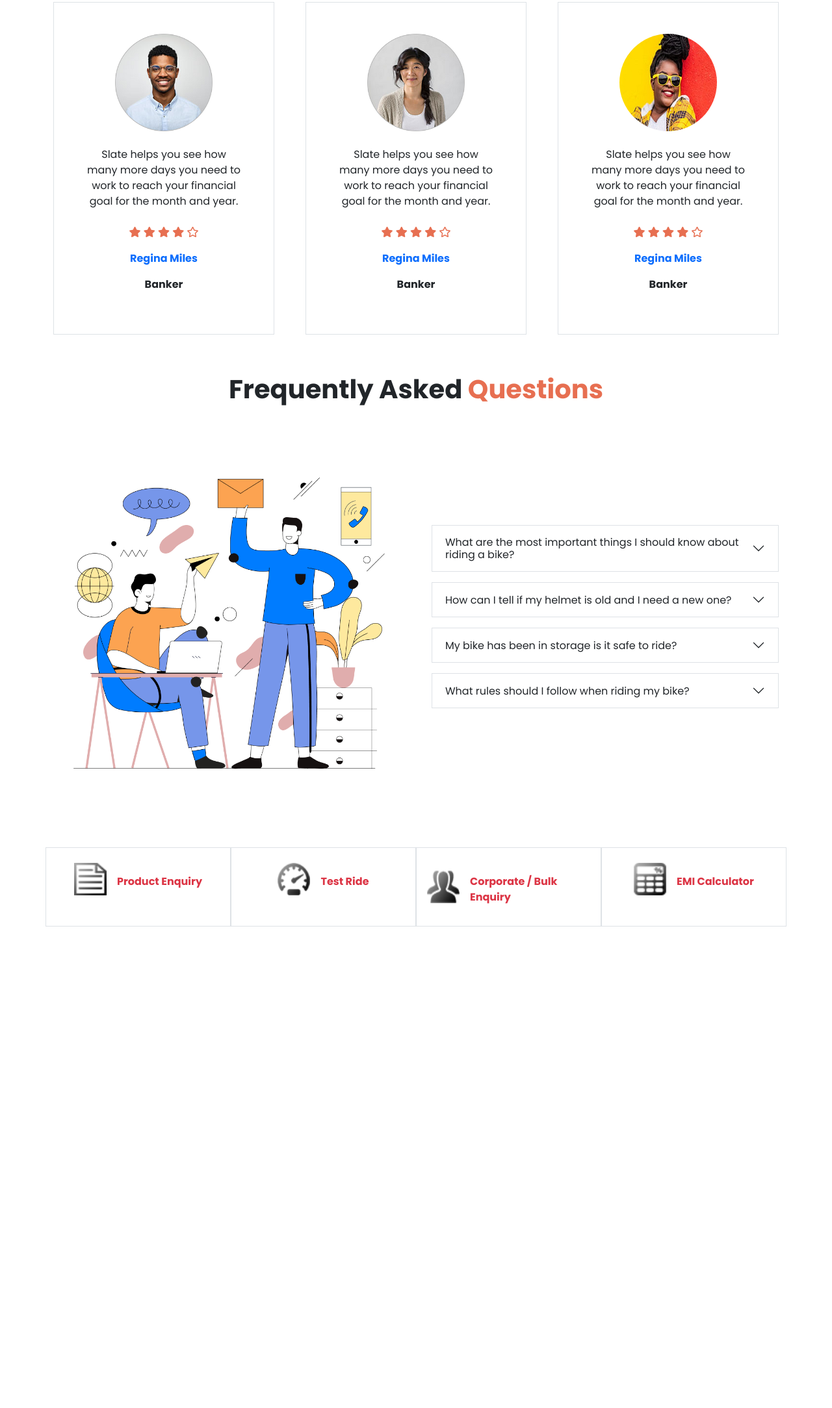
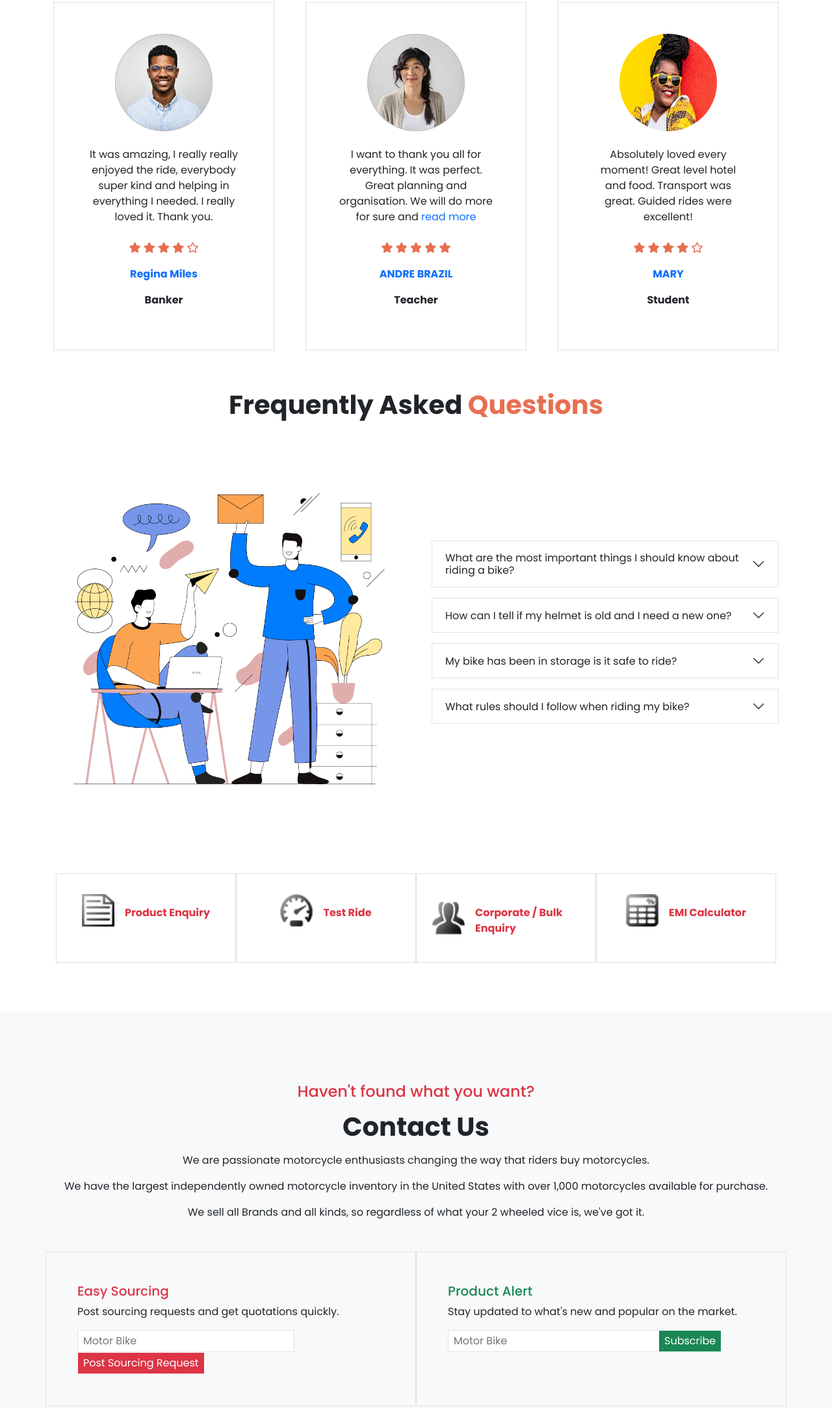
Before and after one commit to developeremdad/honda-crb, a plain HTML site: page index.html in a window 1280 px wide. Shown: the part 1289-3456 px from the top of the page at 65% size. Before the commit the page ends 2775 px from the top, so only its background shows below. Drawn offline with nearby package versions, Linux system fonts and the light colour scheme.

Commit message:
bonus part modify

```diff
--- a/index.html
+++ b/index.html
@@ -19,7 +19,7 @@
     <!-- css style link  -->
     <link rel="stylesheet" href="style.css">
 
-    <title>Site Name</title>
+    <title>Honda Care</title>
   </head>
   <body>
 
@@ -100,7 +100,7 @@
           <div class="col-12 col-lg-4 col-md-4">
             <div class="user-1 border border-1 p-lg-5 p-3 text-center">
               <img height="150" width="150" src="images/user-1.png" alt="user-1">
-              <p class="text-center my-4">Slate helps you see how many more days you need to work to reach your financial goal for the month and year.</p>
+              <p class="text-center my-4">It was amazing, I really really enjoyed the ride, everybody super kind and helping in everything I needed. I really loved it. Thank you.</p>
               <div class="start text-center my-custom-text-color">
                 <i class="fas fa-star"></i>
                 <i class="fas fa-star"></i>
@@ -116,7 +116,23 @@
           <div class="col-12 col-lg-4 col-md-4">
             <div class="user-1 border border-1 p-lg-5 p-3 text-center">
               <img height="150" width="150" src="images/user-2.png" alt="user-2">
-              <p class="text-center my-4">Slate helps you see how many more days you need to work to reach your financial goal for the month and year.</p>
+              <p class="text-center my-4">I want to thank you all for everything. It was perfect. Great planning and organisation. We will do more for sure and <a class=" text-decoration-none" href="#">read more</a></p>
+              <div class="start text-center my-custom-text-color">
+                <i class="fas fa-star"></i>
+                <i class="fas fa-star"></i>
+                <i class="fas fa-star"></i>
+                <i class="fas fa-star"></i>
+                <i class="fas fa-star"></i>
+              </div>
+              <a class="text-center d-block text-decoration-none fw-bold my-3" href="#">ANDRE BRAZIL</a>
+              <p class="text-center fw-bold">Teacher</p>
+            </div>
+          </div>
+
+          <div class="col-12 col-lg-4 col-md-4">
+            <div class="user-1 border border-1 p-lg-5 p-3 text-center">
+              <img class="border-radius" height="150" width="150" src="images/user-3.jpg" alt="user-3">
+              <p class="text-center my-4">Absolutely loved every moment! Great level hotel and food. Transport was great. Guided rides were excellent!</p>
               <div class="start text-center my-custom-text-color">
                 <i class="fas fa-star"></i>
                 <i class="fas fa-star"></i>
@@ -124,24 +140,8 @@
                 <i class="fas fa-star"></i>
                 <i class="far fa-star"></i>
               </div>
-              <a class="text-center d-block text-decoration-none fw-bold my-3" href="#">Regina Miles</a>
-              <p class="text-center fw-bold">Banker</p>
-            </div>
-          </div>
-
-          <div class="col-12 col-lg-4 col-md-4">
-            <div class="user-1 border border-1 p-lg-5 p-3 text-center">
-              <img class="border-radius" height="150" width="150" src="images/user-3.jpg" alt="user-3">
-              <p class="text-center my-4">Slate helps you see how many more days you need to work to reach your financial goal for the month and year.</p>
-              <div class="start text-center my-custom-text-color">
-                <i class="fas fa-star"></i>
-                <i class="fas fa-star"></i>
-                <i class="fas fa-star"></i>
-                <i class="fas fa-star"></i>
-                <i class="far fa-star"></i>
-              </div>
-              <a class="text-center d-block text-decoration-none fw-bold my-3" href="#">Regina Miles</a>
-              <p class="text-center fw-bold">Banker</p>
+              <a class="text-center d-block text-decoration-none fw-bold my-3" href="#">MARY</a>
+              <p class="text-center fw-bold">Student</p>
             </div>
           </div>
 
@@ -215,36 +215,70 @@
       -------------------->
 
         <section class="container my-custom-tb-margin">
-          <div class="row">
+          <div class="row p-3">
             <div class="col-lg-3 col-md-6 col-6 p-3 border">
-              <div class="d-flex align-items-center justify-content-center">
+              <div class="d-flex align-items-center justify-content-center p-2">
                 <img class="me-3" width="50" height="50" src="icons/message-icon.png" alt="">
               <p class="mt-4"><a class="text-danger fw-bold text-decoration-none" href="#">Product Enquiry</a></p>
               </div>
             </div>
 
             <div class="col-lg-3 col-md-6 col-6 p-3 border">
-              <div class="d-flex align-items-center justify-content-center">
+              <div class="d-flex align-items-center justify-content-center p-2">
                 <img class="me-3" width="50" height="50" src="icons/time-icon.png" alt="">
               <p class="mt-4"><a class="text-danger fw-bold text-decoration-none" href="#">Test Ride</a></p>
               </div>
             </div>
 
             <div class="col-lg-3 col-md-6 col-6 p-3 border">
-              <div class="d-flex align-items-center justify-content-center">
+              <div class="d-flex align-items-center justify-content-center p-2">
                 <img class="me-3" width="50" height="50" src="icons/client-icon.png" alt="">
               <p class="mt-4"><a class="text-danger fw-bold text-decoration-none" href="#">Corporate / Bulk Enquiry</a></p>
               </div>
             </div>
 
             <div class="col-lg-3 col-md-6 col-6 p-3 border">
-              <div class="d-flex align-items-center justify-content-center">
+              <div class="d-flex align-items-center justify-content-center p-2">
                 <img class="me-3" width="50" height="50" src="icons/call-icon.png" alt="">
               <p class="mt-4"><a class="text-danger fw-bold text-decoration-none" href="#">EMI Calculator</a></p>
               </div>
             </div>
           </div>
         </section>
+
+        <!-----------------------
+          Contact Us part start
+        ------------------------->
+
+        <section class="container-fluid bg-light py-5">
+          <div class="container my-custom-tb-margin">
+            <h4 class="text-center text-danger">Haven't found what you want?</h4>
+            <h1 class="text-center fw-bold my-3">Contact Us</h1>
+            <p class="text-center text-dark">We are passionate motorcycle enthusiasts changing the way that riders buy motorcycles.</p>
+            <p class="text-center text-dark">We have the largest independently owned motorcycle inventory in the United States with over 1,000 motorcycles available for purchase.</p>
+            <p class="text-center text-dark mb-5">We sell all Brands and all kinds, so regardless of what your 2 wheeled vice is, we've got it.</p>
+
+            <div class="row">
+              <div class="col-lg-6 col-12 border p-5">
+                <h5 class="text-danger">Easy Sourcing</h5>
+                <p>Post sourcing requests and get quotations quickly.</p>
+                <form action="#">
+                  <input class="py-1 px-2 border my-custom-input" type="text" placeholder="Motor Bike"><button class="btn-danger border border-white py-1 px-2 my-custom-input" type="submit">Post Sourcing Request</button>
+                </form>
+              </div>
+
+              <div class="col-lg-6 col-12 border p-5">
+                <h5 class="text-success">Product Alert</h5>
+                <p>Stay updated to what's new and popular on the market.</p>
+                <form action="#">
+                  <input class="py-1 px-2 border my-custom-input" type="text" placeholder="Motor Bike"><button class="btn-success border border-white py-1 px-2 my-custom-input" type="submit">Subscribe</button>
+                </form>
+              </div>
+            </div>
+
+          </div>
+        </section>
+
 
     </main>
 
--- a/style.css
+++ b/style.css
@@ -3,6 +3,9 @@ body{
 }
 .my-custom-bg-color{
     background-color: #264653;
+}
+.my-custom-bg-color1{
+    background-color: #5190a8;
 }
 .my-custom-btn-color{
     background-color: #E76F51;
@@ -29,3 +32,7 @@ body{
 .my-text-justify{
     text-align: justify;
 }
+.my-custom-input{
+    outline: none;
+    margin-right: -10px;
+}
```
